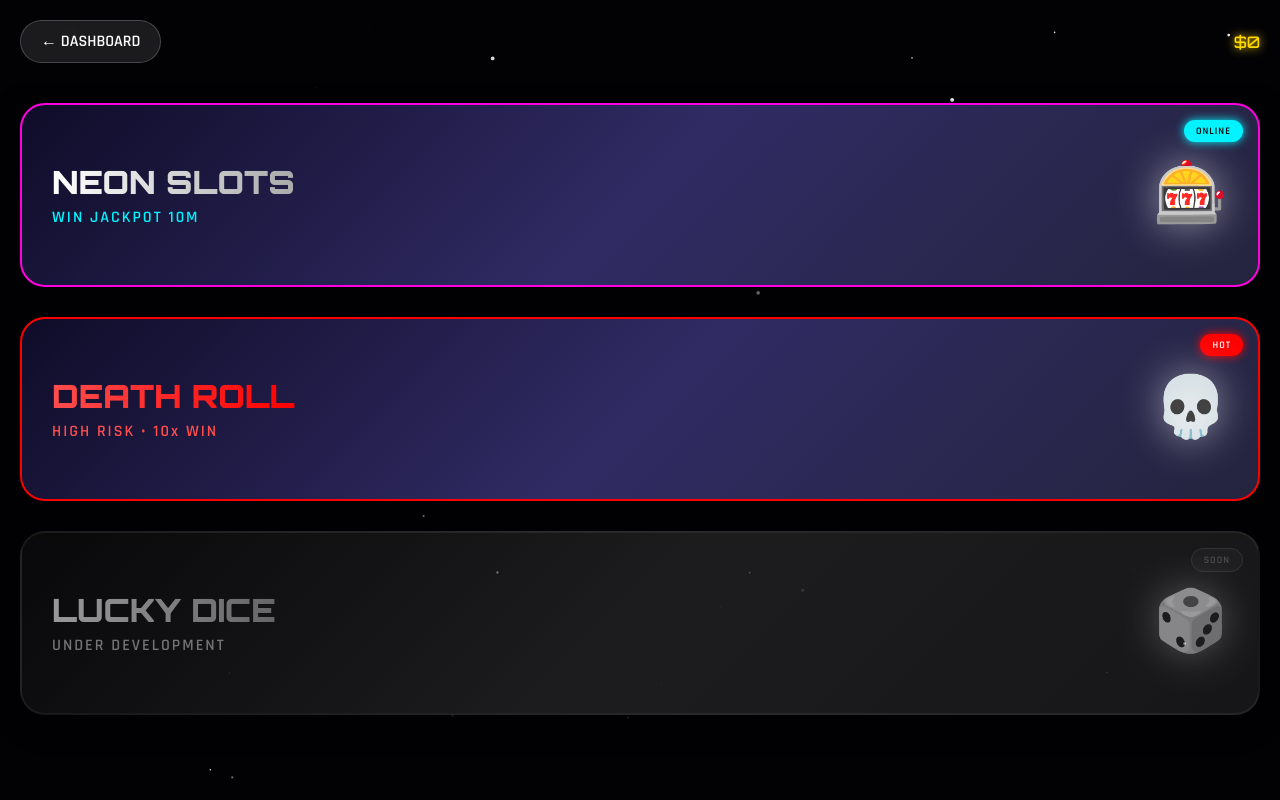
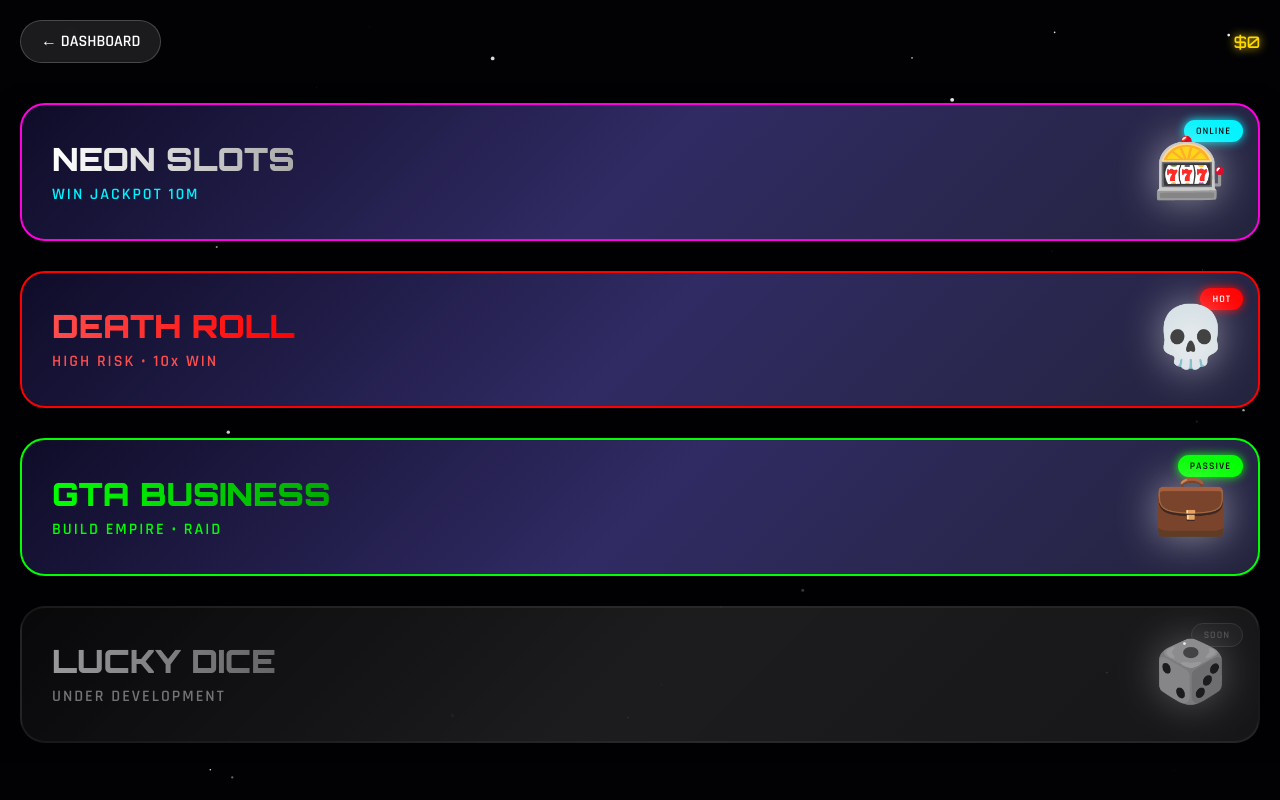
Before and after one commit to playpasscanada-ctrl/Testingbot, a Flask app: page /games in a window 1280 px wide. Run offline with Flask 3, Linux system fonts and the light colour scheme; the visitor is signed in with stand-in values (Sample User, id 1); data that the repository does not hold is empty.

Commit message:
Update gamelist.html

```diff
--- a/templates/gamelist.html
+++ b/templates/gamelist.html
@@ -74,10 +74,11 @@
 
     <div class="header">
         <a href="/" class="back-btn">← DASHBOARD</a>
-        <div style="font-family:'Orbitron'; color:#ffd700; text-shadow:0 0 10px #ffd700;">${{ balance }}</div>
+        <div style="font-family:'Orbitron'; color:#ffd700; text-shadow:0 0 10px #ffd700;">${{ "{:,}".format(balance) }}</div>
     </div>
 
     <div class="container">
+
         <a href="/games/casino" class="game-card" style="border-color: #ff00de;">
             <div class="status-badge live">ONLINE</div>
             <div class="card-info">
@@ -94,6 +95,15 @@
                 <p style="color: #ff4d4d;">HIGH RISK • 10x WIN</p>
             </div>
             <div class="card-icon">💀</div>
+        </a>
+
+        <a href="/business" class="game-card" style="border-color: #00ff00;">
+            <div class="status-badge live" style="background:#00ff00; color:black; box-shadow:0 0 10px #00ff00;">PASSIVE</div>
+            <div class="card-info">
+                <h2 style="background: linear-gradient(to right, #00ff00, #00aa00); -webkit-background-clip: text; -webkit-text-fill-color: transparent;">GTA BUSINESS</h2>
+                <p style="color: #00ff00;">BUILD EMPIRE • RAID</p>
+            </div>
+            <div class="card-icon">💼</div>
         </a>
 
         <div class="game-card" style="filter: grayscale(1); opacity: 0.6; cursor: not-allowed;">
```
